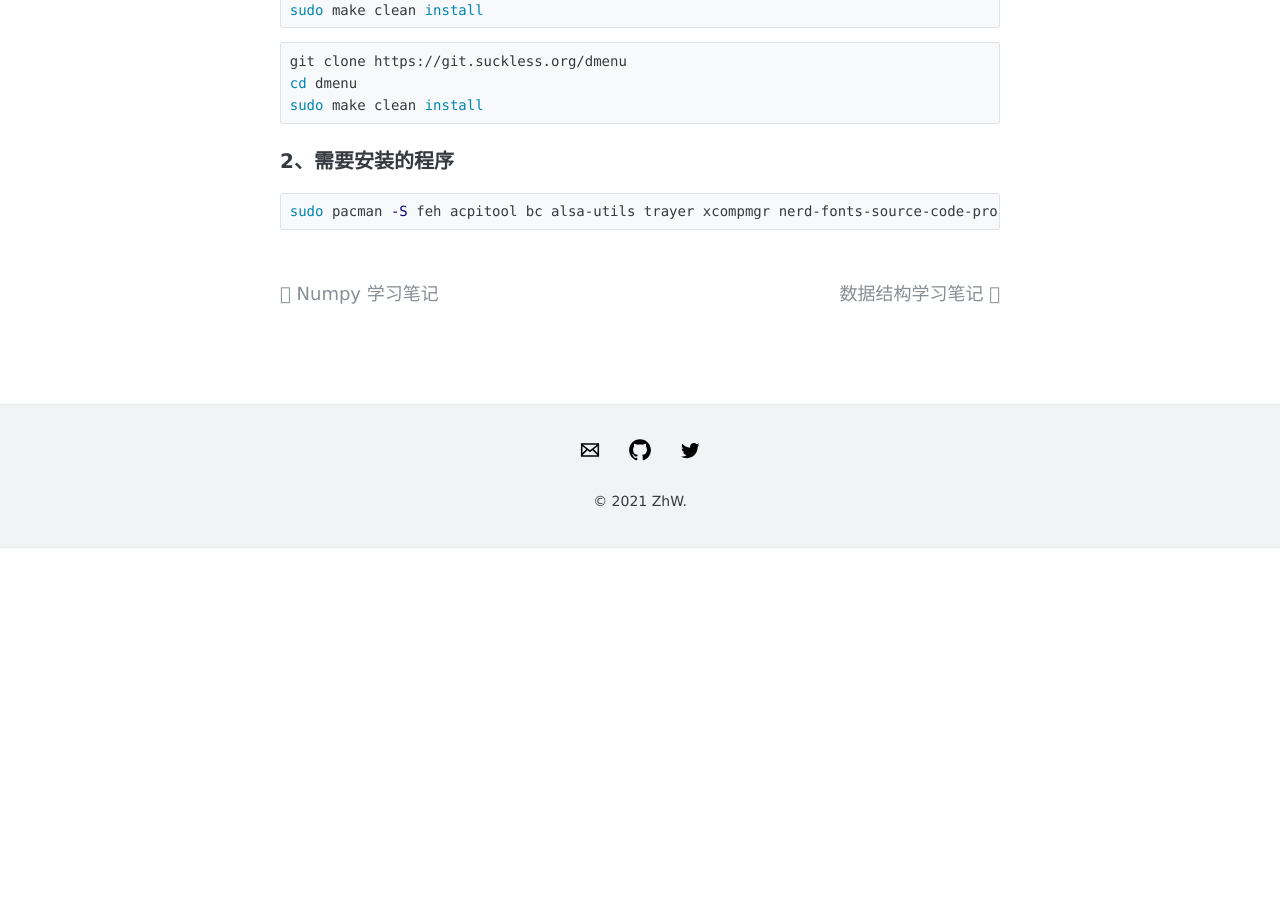
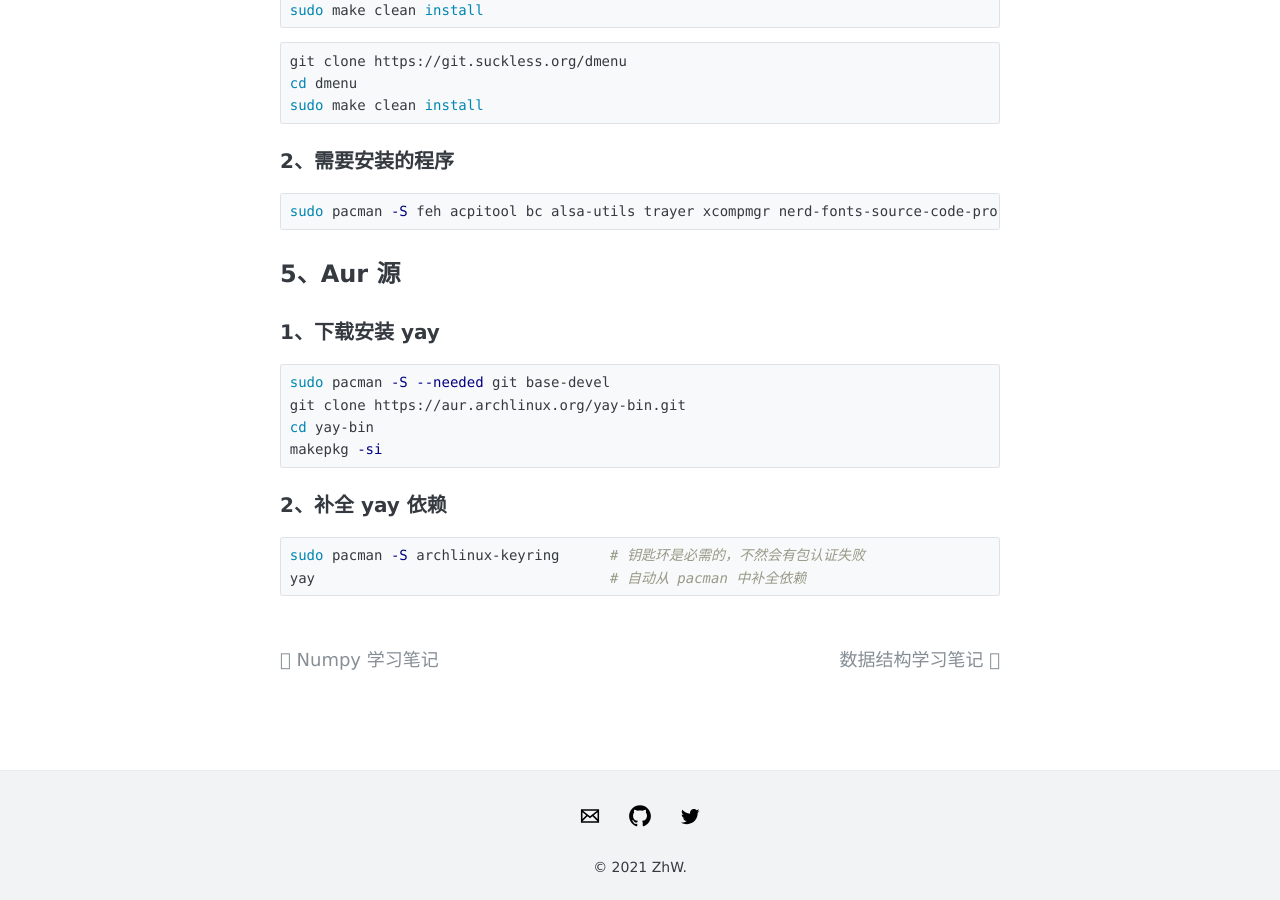
Before and after one commit to lazwan/lazywa.github.io, a Jekyll site: the page built from _posts/2020-2-9-Archlinux-install.md, in a window 1280 px wide and 900 px high, scrolled down 4774 px. Built offline with Jekyll 4.4.1, drawn with Linux system fonts in a browser that asks for light colours; before the commit the page ends 5322 px from its top, so only the background shows below that.

Commit message:
Add aur and yay in archlinux install

````diff
--- a/_posts/2020-2-9-Archlinux-install.md
+++ b/_posts/2020-2-9-Archlinux-install.md
@@ -254,3 +254,21 @@ sudo make clean install
 ```shell
 sudo pacman -S feh acpitool bc alsa-utils trayer xcompmgr nerd-fonts-source-code-pro screenkey
 ```
+
+## 5、Aur 源
+
+### 1、下载安装 yay
+
+```shell
+sudo pacman -S --needed git base-devel
+git clone https://aur.archlinux.org/yay-bin.git
+cd yay-bin
+makepkg -si
+```
+
+### 2、补全 yay 依赖
+
+```shell
+sudo pacman -S archlinux-keyring      # 钥匙环是必需的，不然会有包认证失败
+yay                                   # 自动从 pacman 中补全依赖
+```
````
